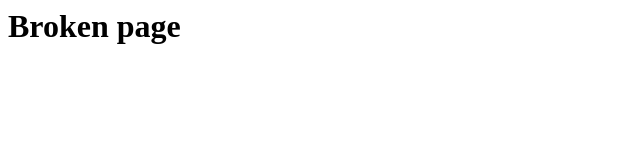
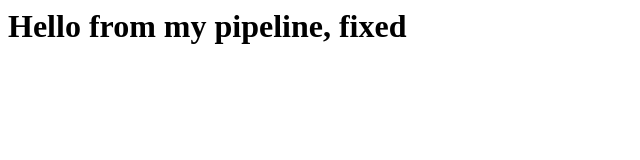
Before and after one commit to Mardannn/cad-practice7, a plain HTML site: page index.html in a window 1280 px wide. Shown: the whole page, without its empty margins (0-640 px from the left). Drawn offline with Linux system fonts and the light colour scheme.

Commit message:
Fix: restore Hello

```diff
--- a/index.html
+++ b/index.html
@@ -1 +1 @@
-<h1>Broken page</h1>
+<h1>Hello from my pipeline, fixed</h1>
```
